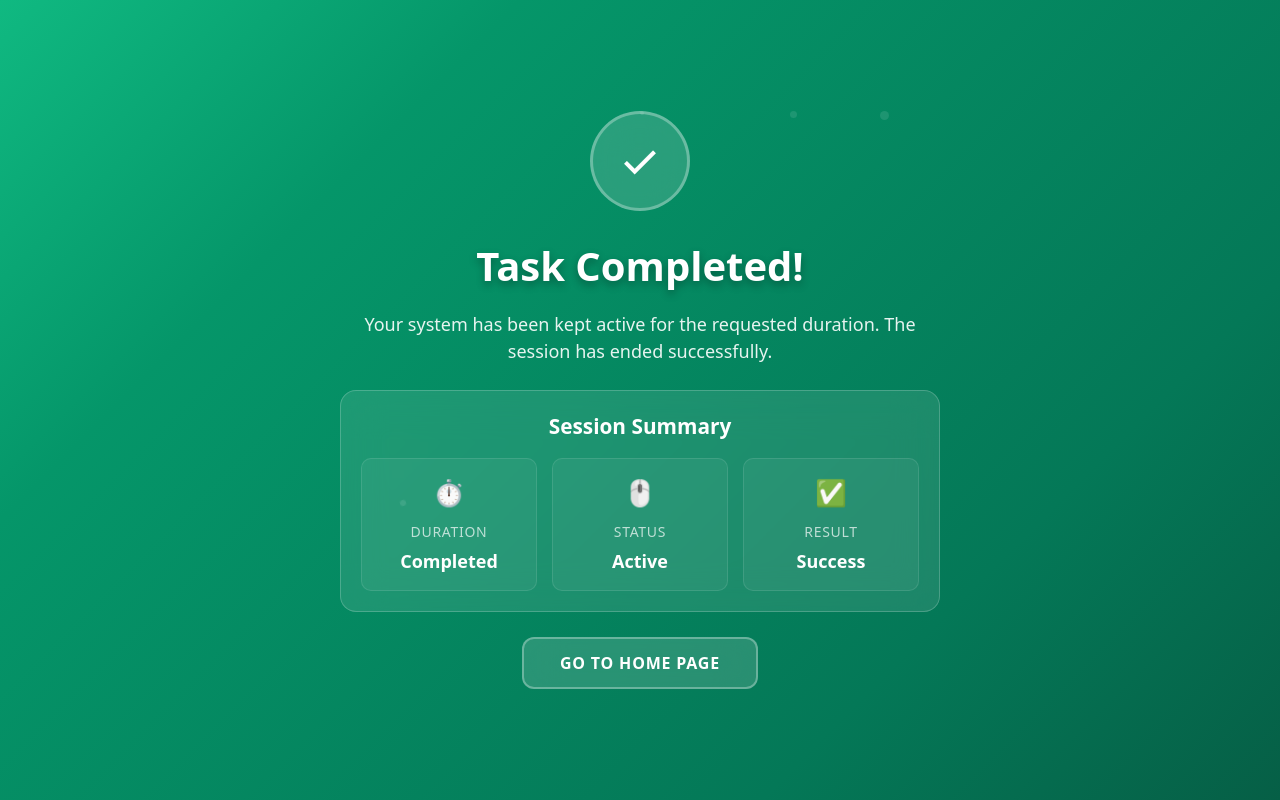
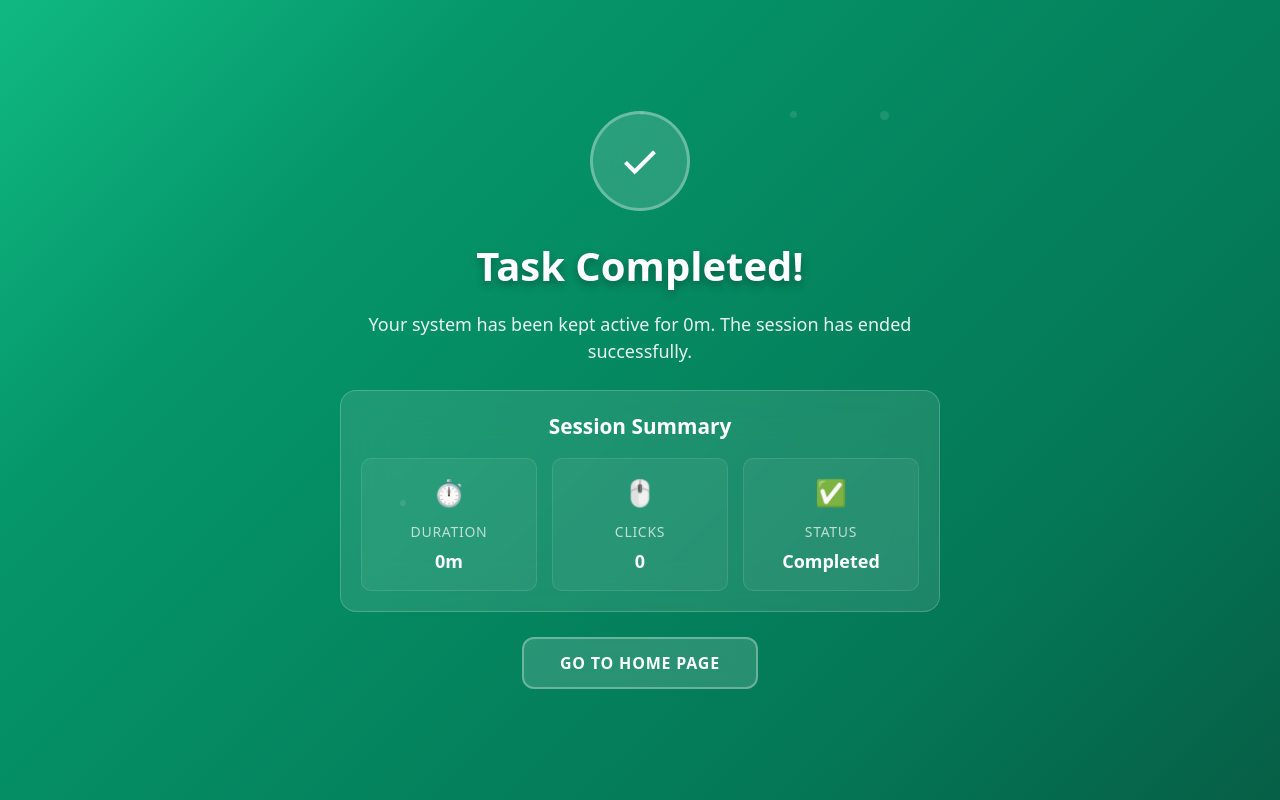
Before and after one commit to neerajdhurandher/keep-me-available, a Next.js app: page /complete in a window 1280 px wide. Built offline with nearby package versions, Linux system fonts and the light colour scheme.

Commit message:
add session duration and click tracking to completion page

```diff
--- a/src/app/active/page.tsx
+++ b/src/app/active/page.tsx
@@ -8,6 +8,7 @@ export default function ActivePage() {
   const [timeRemaining, setTimeRemaining] = useState(0);
   const [isActive, setIsActive] = useState(false);
   const [clickCount, setClickCount] = useState(0);
+  const [originalDuration, setOriginalDuration] = useState(0);
   const router = useRouter();
   const searchParams = useSearchParams();
   const clickBoxRef = useRef<HTMLDivElement>(null);
@@ -22,6 +23,7 @@ export default function ActivePage() {
     }
 
     setTimeRemaining(duration * 60); // Convert minutes to seconds
+    setOriginalDuration(duration); // Store original duration in minutes
     setIsActive(true);
 
     return () => {
@@ -113,14 +115,16 @@ export default function ActivePage() {
   // Separate effect for handling completion redirect
   useEffect(() => {
     if (!isActive && timeRemaining === 0) {
-      // Redirect to completion page after a short delay
+      // Redirect to completion page after a short delay with session data
       const redirectTimeout = setTimeout(() => {
-        router.push('/complete');
+        const hours = Math.floor(originalDuration / 60);
+        const minutes = originalDuration % 60;
+        router.push(`/complete?duration=${originalDuration}&hours=${hours}&minutes=${minutes}&clicks=${clickCount}`);
       }, 2000);
 
       return () => clearTimeout(redirectTimeout);
     }
-  }, [isActive, timeRemaining, router]);
+  }, [isActive, timeRemaining, router, originalDuration, clickCount]);
 
 
 
@@ -138,7 +142,13 @@ export default function ActivePage() {
   const handleStopSession = () => {
     if (intervalRef.current) clearInterval(intervalRef.current);
     if (clickIntervalRef.current) clearInterval(clickIntervalRef.current);
-    router.push('/complete');
+
+    // Calculate actual session duration when manually stopped
+    const actualDuration = Math.ceil((originalDuration * 60 - timeRemaining) / 60);
+    const hours = Math.floor(actualDuration / 60);
+    const minutes = actualDuration % 60;
+
+    router.push(`/complete?duration=${actualDuration}&hours=${hours}&minutes=${minutes}&clicks=${clickCount}&stopped=true`);
   };
 
   return (
--- a/src/app/complete/page.tsx
+++ b/src/app/complete/page.tsx
@@ -1,10 +1,37 @@
 'use client';
 
-import { useRouter } from 'next/navigation';
+import { useRouter, useSearchParams } from 'next/navigation';
+import { useEffect, useState } from 'react';
 import './styles/complete.css';
 
 export default function CompletePage() {
   const router = useRouter();
+  const searchParams = useSearchParams();
+  const [sessionData, setSessionData] = useState({
+    duration: 0,
+    hours: 0,
+    minutes: 0,
+    clicks: 0,
+    stopped: false
+  });
+
+  useEffect(() => {
+    const duration = parseInt(searchParams.get('duration') || '0');
+    const hours = parseInt(searchParams.get('hours') || '0');
+    const minutes = parseInt(searchParams.get('minutes') || '0');
+    const clicks = parseInt(searchParams.get('clicks') || '0');
+    const stopped = searchParams.get('stopped') === 'true';
+
+    setSessionData({ duration, hours, minutes, clicks, stopped });
+  }, [searchParams]);
+
+  const formatDuration = () => {
+    const { hours, minutes } = sessionData;
+    if (hours > 0) {
+      return `${hours}h ${minutes}m`;
+    }
+    return `${minutes}m`;
+  };
 
   const handleGoHome = () => {
     console.log('Go Home button clicked - navigating to home page');
@@ -30,8 +57,8 @@ export default function CompletePage() {
         <h1 className="complete-title">Task Completed!</h1>
 
         <p className="complete-message">
-          Your system has been kept active for the requested duration.
-          The session has ended successfully.
+          Your system has been kept active for {formatDuration()}.
+          The session has ended {sessionData.stopped ? 'manually' : 'successfully'}.
         </p>
 
         <div className="stats-card">
@@ -40,17 +67,17 @@ export default function CompletePage() {
             <div className="stat-item">
               <span className="stat-icon">⏱️</span>
               <span className="stat-label">Duration</span>
-              <span className="stat-value">Completed</span>
+              <span className="stat-value">{formatDuration()}</span>
             </div>
             <div className="stat-item">
               <span className="stat-icon">🖱️</span>
-              <span className="stat-label">Status</span>
-              <span className="stat-value">Active</span>
+              <span className="stat-label">Clicks</span>
+              <span className="stat-value">{sessionData.clicks}</span>
             </div>
             <div className="stat-item">
               <span className="stat-icon">✅</span>
-              <span className="stat-label">Result</span>
-              <span className="stat-value">Success</span>
+              <span className="stat-label">Status</span>
+              <span className="stat-value">{sessionData.stopped ? 'Stopped' : 'Completed'}</span>
             </div>
           </div>
         </div>
```
